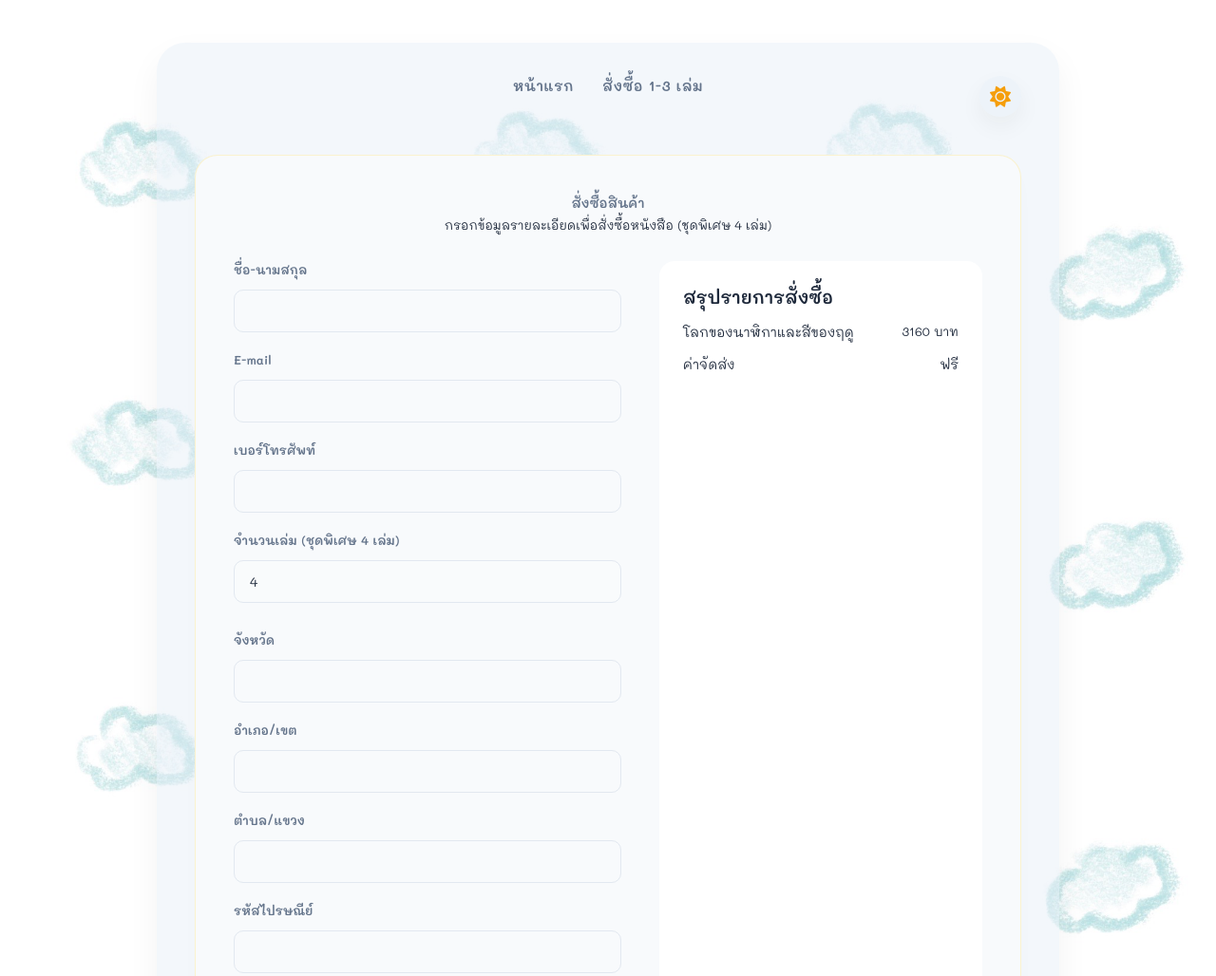
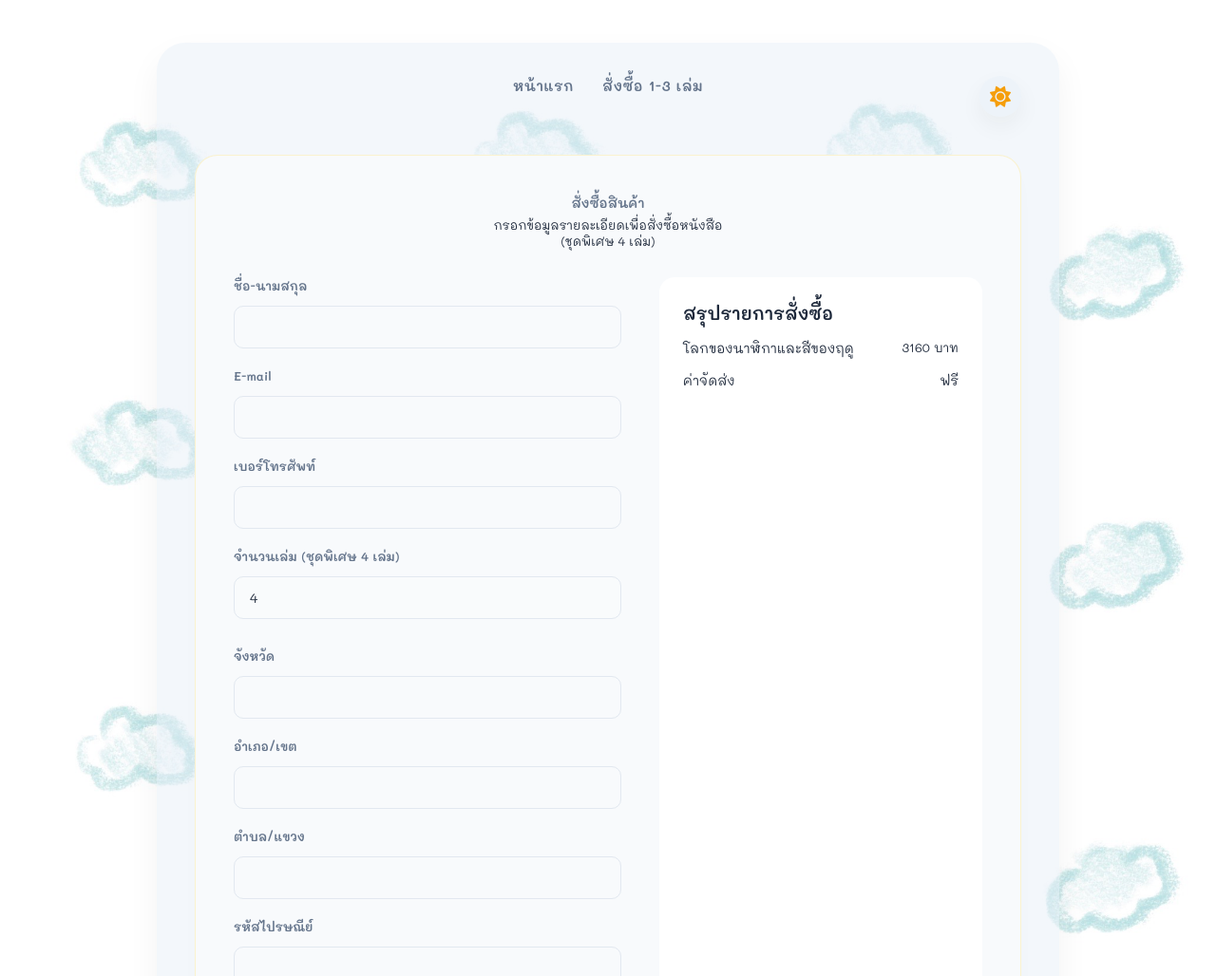
Before and after one commit to hani-hanne/-fu, a plain HTML site: page sporder.html in a window 1280 px wide. Shown: the top 1028 px of the page at 95% size. Drawn offline with nearby package versions, Linux system fonts and the light colour scheme.

Commit message:
Add files via upload

```diff
--- a/sporder.html
+++ b/sporder.html
@@ -59,7 +59,7 @@
                 <span class="lang-en">PLACE AN ORDER</span>
             </h2>
             <p class="section-subtitle" style="text-align: center; margin-bottom: 30px;">
-                <span class="lang-th">กรอกข้อมูลรายละเอียดเพื่อสั่งซื้อหนังสือ (ชุดพิเศษ 4 เล่ม)</span>
+                <span class="lang-th">กรอกข้อมูลรายละเอียดเพื่อสั่งซื้อหนังสือ <br>(ชุดพิเศษ 4 เล่ม)</span>
                 <span class="lang-ko">책을 주문하려면 상세 정보를 입력하세요.</span>
                 <span class="lang-en">Fill out the details below to order your book.</span>
             </p>
```
